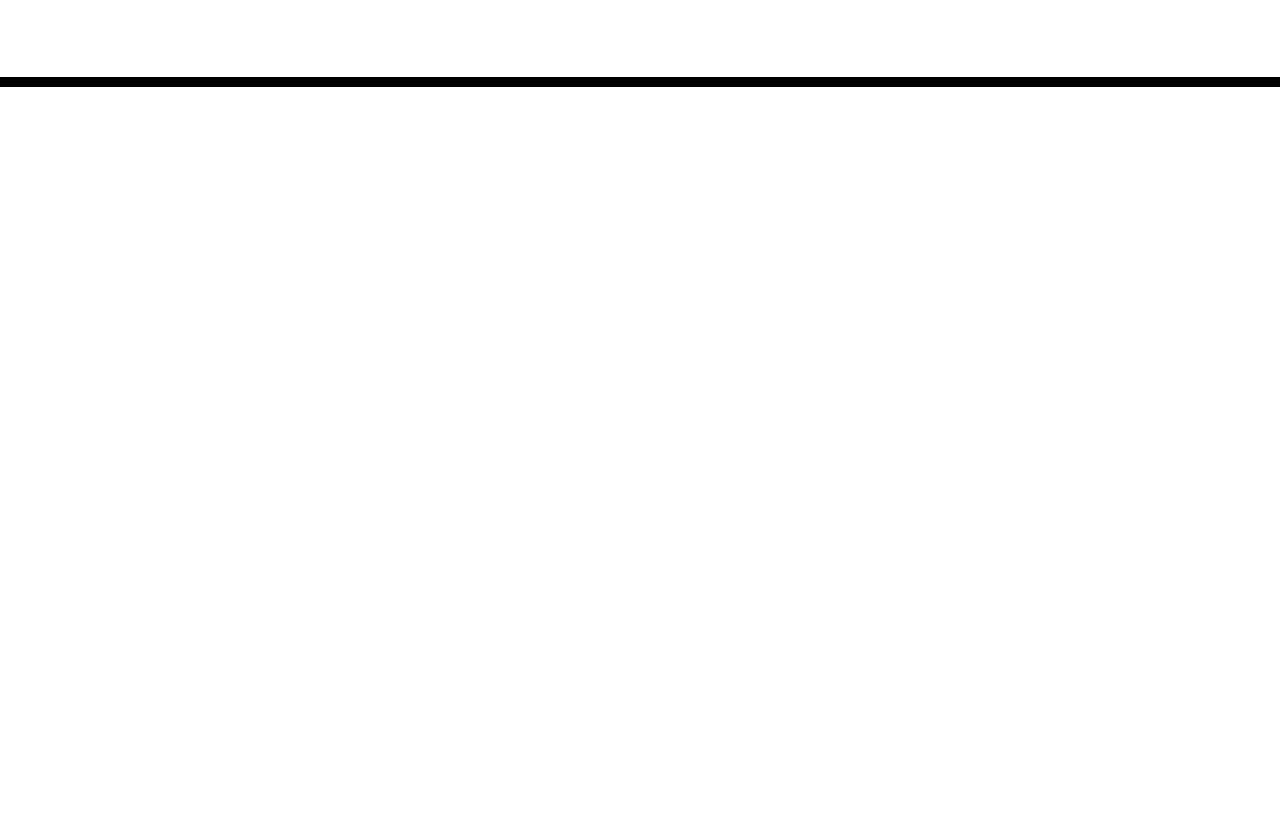
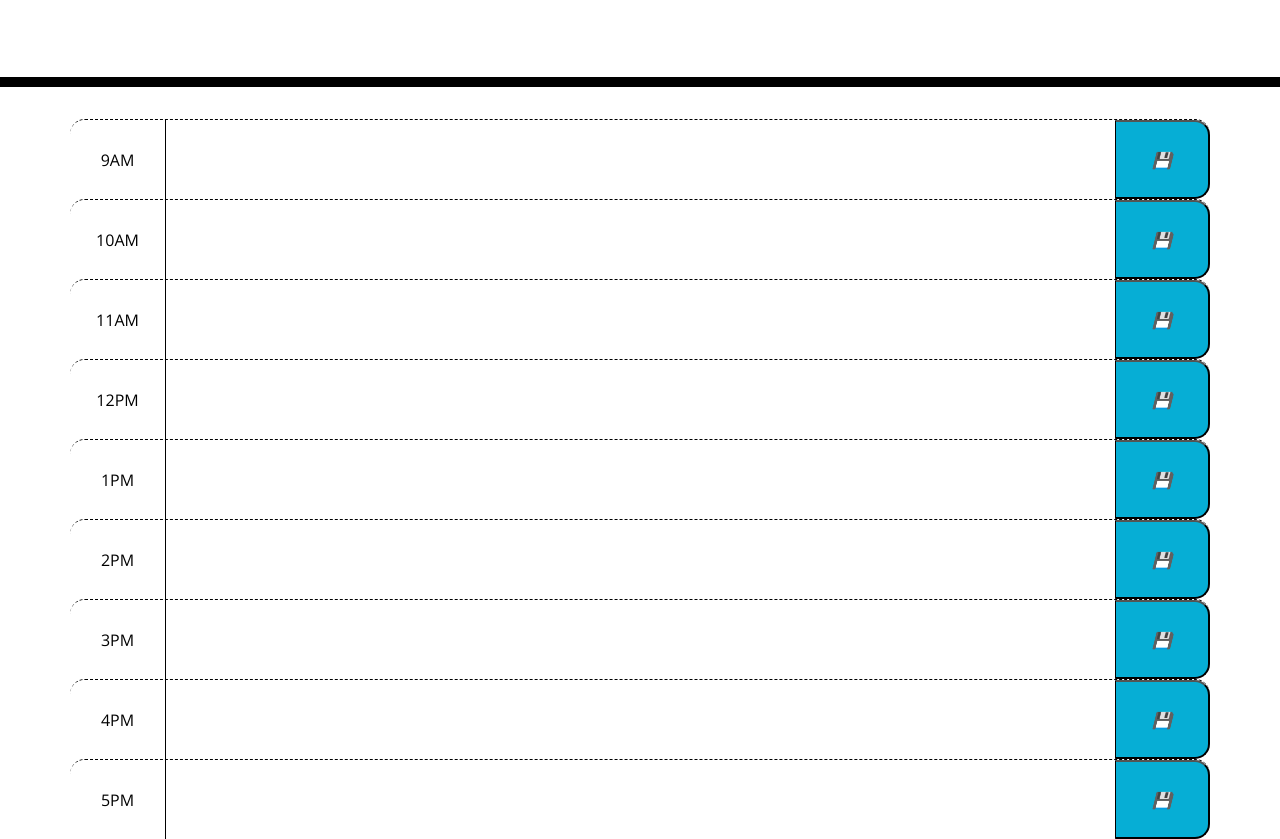
Before and after one commit to RflctnOfU/WorkDayScheduler, a plain HTML site: page index.html in a window 1280 px wide. Shown: the part 181-1020 px from the top of the page. Before the commit the page ends 800 px from the top, so only its background shows below. Drawn offline with nearby package versions, Linux system fonts and the light colour scheme.

Commit message:
html layout finished, classes mostly assigned

```diff
--- a/index.html
+++ b/index.html
@@ -30,6 +30,69 @@
     </header>
     <div class="container">
       <!-- Timeblocks go here -->
+      <div class="9 row description hour time-block">
+        <div class="col-lg-1">
+          9AM
+        </div>
+        <textarea class="col-lg-10" name="" id="" cols="30" rows="3.5"></textarea>
+        <button class="col-lg-1 saveBtn"><i>💾</i></button>
+      </div>
+      <div class="9 row description hour time-block">
+        <div class="col-lg-1">
+          10AM
+        </div>
+        <textarea class="col-lg-10" name="" id="" cols="30" rows="3.5"></textarea>
+        <button class="col-lg-1 saveBtn"><i>💾</i></button>
+      </div>
+      <div class="9 row description hour time-block">
+        <div class="col-lg-1">
+          11AM
+        </div>
+        <textarea class="col-lg-10" name="" id="" cols="30" rows="3.5"></textarea>
+        <button class="col-lg-1 saveBtn"><i>💾</i></button>
+      </div>
+      <div class="9 row description hour time-block">
+        <div class="col-lg-1">
+          12PM
+        </div>
+        <textarea class="col-lg-10" name="" id="" cols="30" rows="3.5"></textarea>
+        <button class="col-lg-1 saveBtn"><i>💾</i></button>
+      </div>
+      <div class="9 row description hour time-block">
+        <div class="col-lg-1">
+          1PM
+        </div>
+        <textarea class="col-lg-10" name="" id="" cols="30" rows="3.5"></textarea>
+        <button class="col-lg-1 saveBtn"><i>💾</i></button>
+      </div>
+      <div class="9 row description hour time-block">
+        <div class="col-lg-1">
+          2PM
+        </div>
+        <textarea class="col-lg-10" name="" id="" cols="30" rows="3.5"></textarea>
+        <button class="col-lg-1 saveBtn"><i>💾</i></button>
+      </div>
+      <div class="9 row description hour time-block">
+        <div class="col-lg-1">
+          3PM
+        </div>
+        <textarea class="col-lg-10" name="" id="" cols="30" rows="3.5"></textarea>
+        <button class="col-lg-1 saveBtn"><i>💾</i></button>
+      </div>
+      <div class="9 row description hour time-block">
+        <div class="col-lg-1">
+          4PM
+        </div>
+        <textarea class="col-lg-10" name="" id="" cols="30" rows="3.5"></textarea>
+        <button class="col-lg-1 saveBtn"><i>💾</i></button>
+      </div>
+      <div class="9 row description hour time-block">
+        <div class="col-lg-1">
+          5PM
+        </div>
+        <textarea class="col-lg-10" name="" id="" cols="30" rows="3.5"></textarea>
+        <button class="col-lg-1 saveBtn"><i>💾</i></button>
+      </div>
     </div>
 
     <script src="https://cdnjs.cloudflare.com/ajax/libs/jquery/3.2.1/jquery.min.js"></script>
--- a/style.css
+++ b/style.css
@@ -2,6 +2,7 @@ body {
   font-family: 'Open Sans', sans-serif;
   font-size: 16px;
   line-height: 1;
+  height: 100%;
 }
 
 textarea {
```
Also changed, not shown: main.js (added).
